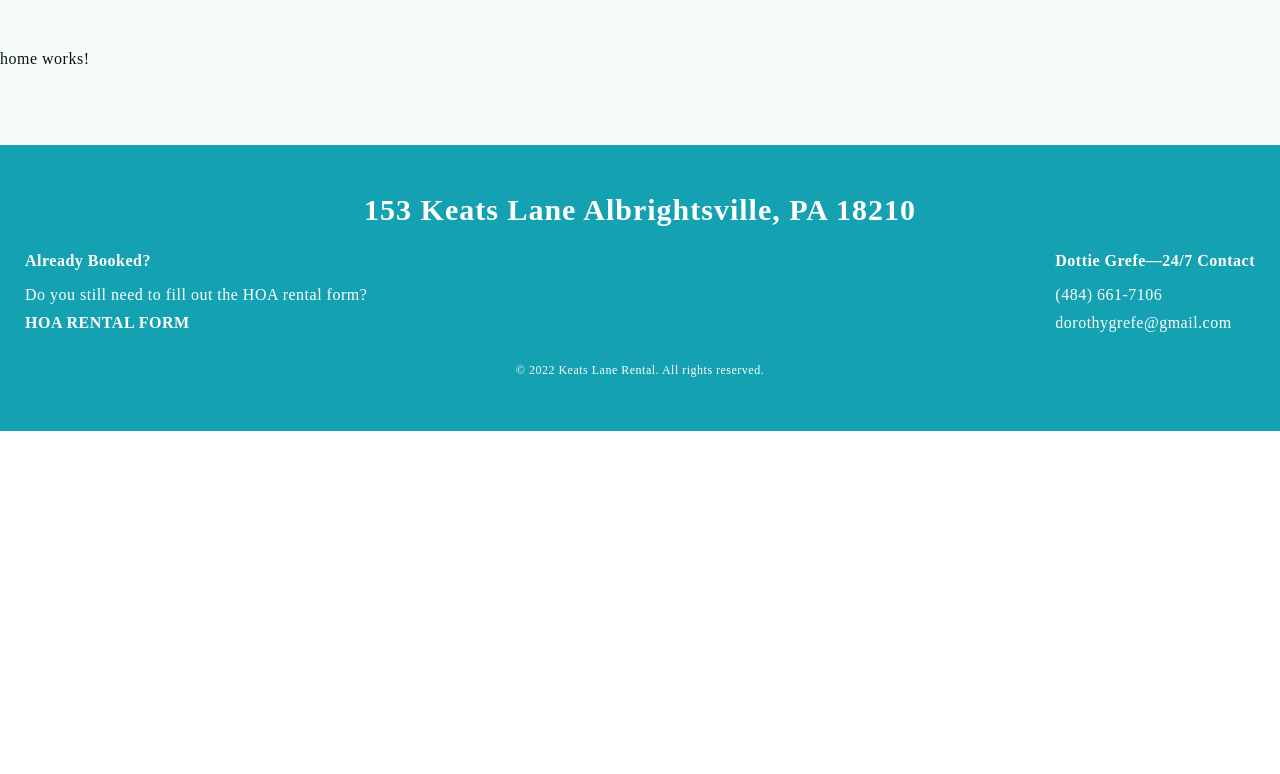
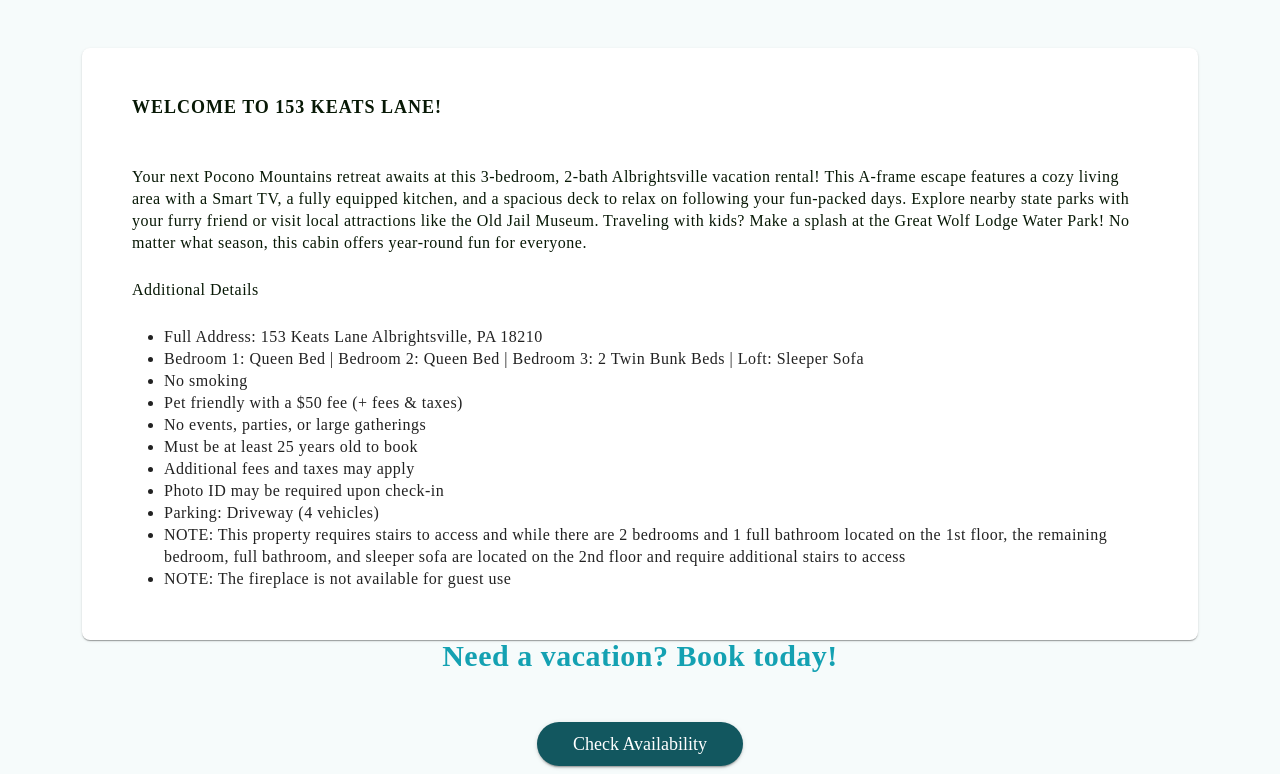
Before and after one commit to nickpiscopio/piscopio-rentals-frontend, an Angular app: page / in a window 1280 px wide. Shown: the part 406-1180 px from the top of the page. Before the commit the page ends 837 px from the top, so only its background shows below. Built offline with nearby package versions, Linux system fonts and the light colour scheme.

Commit message:
Added the description card to the home screen.

```diff
--- a/src/app/components/views/home/home.component.html
+++ b/src/app/components/views/home/home.component.html
@@ -1 +1,26 @@
-<p>home works!</p>
+<div class="container-sm-fluid container-lg">
+    <mat-card>
+        <h1>WELCOME TO 153 KEATS LANE!</h1>
+        <p>Your next Pocono Mountains retreat awaits at this 3-bedroom, 2-bath Albrightsville vacation rental! This A-frame escape features a cozy living area with a Smart TV, a fully equipped kitchen, and a spacious deck to relax on following your fun-packed days. Explore nearby state parks with your furry friend or visit local attractions like the Old Jail Museum. Traveling with kids? Make a splash at the Great Wolf Lodge Water Park! No matter what season, this cabin offers year-round fun for everyone.</p>
+        <p class="bold">Additional Details</p>
+        <ul>
+            <li>Full Address: 153 Keats Lane Albrightsville, PA 18210</li>
+            <li>Bedroom 1: Queen Bed | Bedroom 2: Queen Bed | Bedroom 3: 2 Twin Bunk Beds | Loft: Sleeper Sofa</li>
+            <li>No smoking</li>
+            <li>Pet friendly with a $50 fee (+ fees & taxes)</li>
+            <li>No events, parties, or large gatherings</li>
+            <li>Must be at least 25 years old to book</li>
+            <li>Additional fees and taxes may apply</li>
+            <li>Photo ID may be required upon check-in</li>
+            <li>Parking: Driveway ({{getVehicleThreshold()}} vehicles)</li>
+            <li><span class="bold">NOTE:</span> This property requires stairs to access and while there are 2 bedrooms and 1 full bathroom located on the 1st floor, the remaining bedroom, full bathroom, and sleeper sofa are located on the 2nd floor and require additional stairs to access</li>
+            <li><span class="bold">NOTE:</span> The fireplace is not available for guest use</li>
+        </ul>
+    </mat-card>
+    <div id="wrapper-check-availability">
+        <h2>Need a vacation? Book today!</h2>
+        <div class="mt-large">
+            <button mat-raised-button color="primary" (click)="bookNow()">Check Availability</button>
+        </div>
+    </div>
+</div>
--- a/src/app/components/views/home/home.component.scss
+++ b/src/app/components/views/home/home.component.scss
@@ -0,0 +1,11 @@
+@import "src/styles/typeface.scss";
+
+#wrapper-check-availability {
+    text-align: center;
+
+    h2 {
+        font-size: $font-size-header1;
+        line-height: $font-height-header1;
+        font-weight: $font-semi-bold;
+    }
+}
--- a/src/app/components/views/home/home.component.ts
+++ b/src/app/components/views/home/home.component.ts
@@ -1,6 +1,7 @@
 import { Component, OnInit } from '@angular/core';
 import { FooterService } from 'src/app/services/footer.service';
 import { HeaderService } from 'src/app/services/header.service';
+import { environment } from 'src/environments/environment';
 
 @Component({
   selector: 'app-home',
@@ -15,4 +16,12 @@ export class HomeComponent implements OnInit {
     this.headerService.setShowBookNow(true);
     this.footerService.setShowBookingAndPropertyManagerInfo(true);
   }
+
+  bookNow(): void {
+    window.open(environment.bookNow)
+  }
+
+  getVehicleThreshold(): number {
+    return environment.vehicleThreshold;
+  }
 }
--- a/src/app/components/views/registration/registration.component.ts
+++ b/src/app/components/views/registration/registration.component.ts
@@ -25,7 +25,7 @@ import { FooterService } from "src/app/services/footer.service";
 export class RegistrationComponent implements OnInit {
   private registration: Registration | undefined
   private currentVehicleTotal = 1
-  private vehicleThreshold: number = 4
+  private vehicleThreshold: number = environment.vehicleThreshold
   plateLoopNumbers: number[] | undefined;
 
   todaysDate = new Date();
--- a/src/environments/environment.prod.ts
+++ b/src/environments/environment.prod.ts
@@ -2,6 +2,7 @@ export const environment = {
   production: true,
   domain: "https://www.keatslanerentals.com",
   bookNow: "https://evolve.com/vacation-rentals/469273",
+  vehicleThreshold: 4,
   propertyManager: {
     name: "Dottie Grefe",
     phoneNumber: "(484) 661-7106",
--- a/src/environments/environment.ts
+++ b/src/environments/environment.ts
@@ -6,6 +6,7 @@ export const environment = {
   production: false,
   domain: "http://127.0.0.1:3000",
   bookNow: "https://evolve.com/vacation-rentals/469273",
+  vehicleThreshold: 4,
   propertyManager: {
     name: "Dottie Grefe",
     phoneNumber: "(484) 661-7106",
--- a/src/styles/typeface.scss
+++ b/src/styles/typeface.scss
@@ -11,6 +11,13 @@ $font-size-normal: 16px;
 $font-size-small: 14px;
 $font-size-extra-small: 12px;
 
+$font-height-header1: 32px;
+$font-height-header2: 26px;
+$font-height-header3: 20px;
+$font-height-normal: 18px;
+$font-height-small: 16px;
+$font-height-extra-small: 14px;
+
 @font-face {
     font-family: Montserrat-Bold;
     src: url(../assets/fonts/Montserrat/Montserrat-VariableFont_wght.ttf);
```
